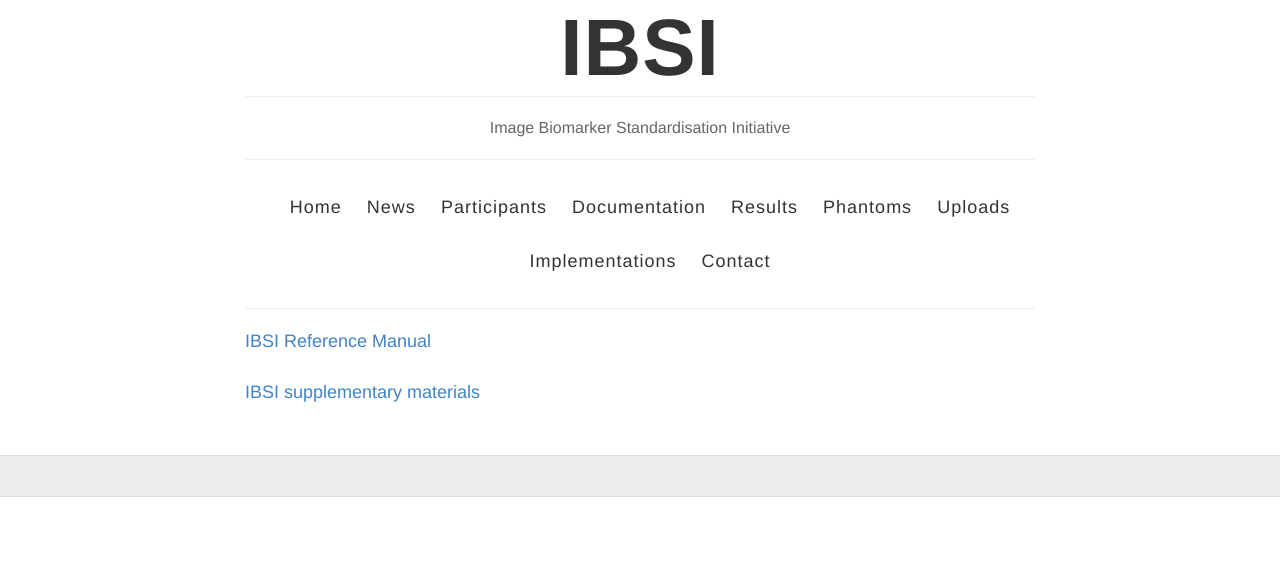
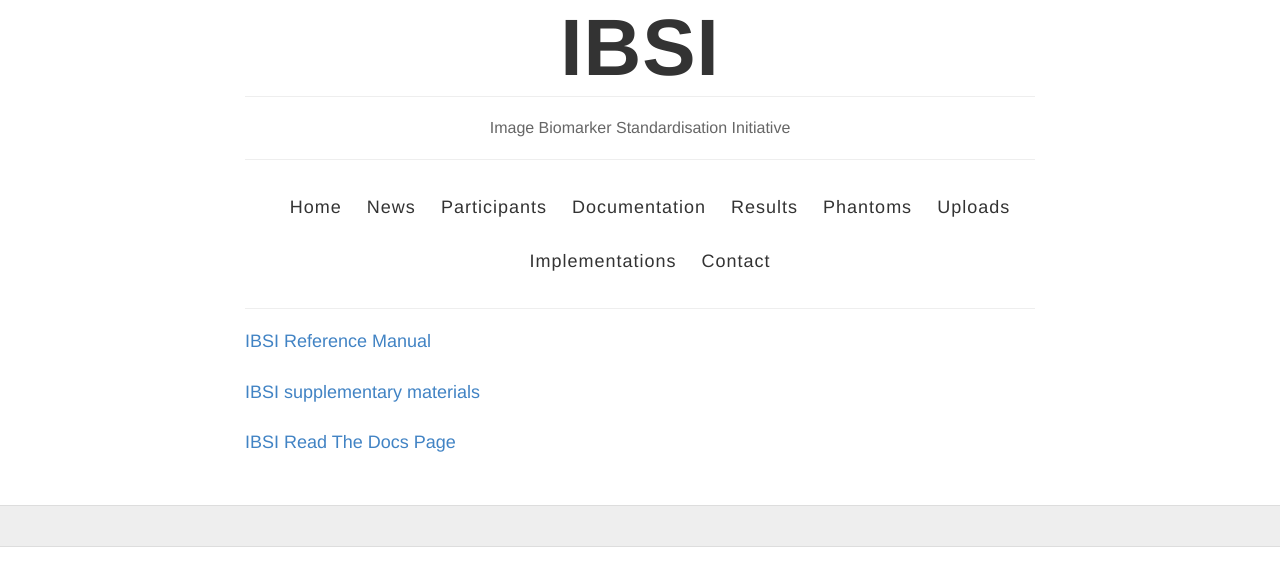
Before and after one commit to rkpandya/IBSI-test, a Jekyll site: the page built from documentation.html, in a window 1280 px wide. Shown: the top 586 px of the page. Built offline with Jekyll 4.4.1, drawn with Linux system fonts in a browser that asks for light colours.

Commit message:
Update documentation.html

```diff
--- a/documentation.html
+++ b/documentation.html
@@ -8,3 +8,6 @@ permalink: /documentation/
 <br style="margin-bottom:240px;"/>
 <br style="margin-bottom:240px;"/>
 <a href="https://www.overleaf.com/read/xdfsshnrjqbj">IBSI supplementary materials</a>
+<br style="margin-bottom:240px;"/>
+<br style="margin-bottom:240px;"/>
+<a href="https://ibsi.readthedocs.io/en/latest/">IBSI Read The Docs Page</a>
```
